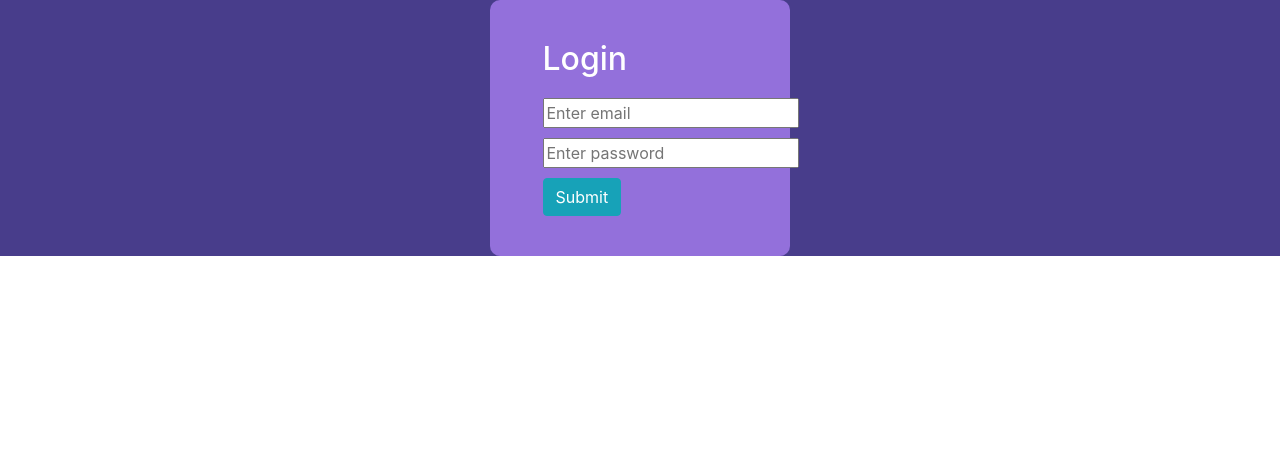
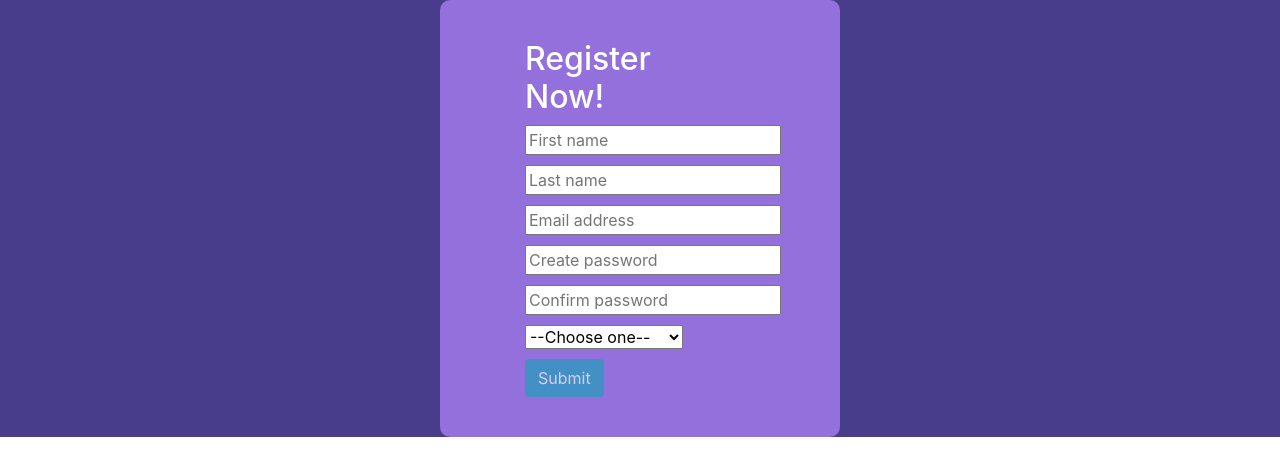
Before and after one commit to AnywhereFitness-BW/frontend, a React (Create React App) app: page /register in a window 1280 px wide. Before the commit this address led to /login. Shown: the top 476 px of the page. Built offline with nearby package versions, Linux system fonts and the light colour scheme.

Commit message:
register styling: inputs and color

```diff
--- a/src/App.js
+++ b/src/App.js
@@ -1,14 +1,18 @@
 import React from "react";
 import Register from "./components/Register";
 import Login from "./components/Login";
-
+import styled from "styled-components";
 import { Route, Link, Switch, useHistory } from "react-router-dom";
 
+const BodyBackground = styled.div`
+  background-color: #483d8b;
+`;
 function App() {
   const history = useHistory();
-  history.push("/login");
+  history.push("/register");
 
   return (
+    <BodyBackground>
       <div className="App">
         {/* <h1>FITNESS ANYWHERE</h1> */}
         {/* <h1>Login</h1>
@@ -26,6 +30,7 @@ function App() {
           {/* <Route path="/signUp" component={} /> */}
         </Switch>
       </div>
+    </BodyBackground>
   );
 }
 
--- a/src/components/Login.js
+++ b/src/components/Login.js
@@ -11,9 +11,6 @@ import {
   ButtonToggle,
 } from "reactstrap";
 
-const BodyBackground = styled.div`
-  background-color: #483d8b;
-`;
 const CustomBox = styled.div`
   width: 300px;
   margin: 0px auto;
@@ -94,7 +91,6 @@ const Login = (props) => {
   };
 
   return (
-    <BodyBackground>
       <CustomBox active={props.active}>
         {/* <Container> */}
         <div>
@@ -151,7 +147,6 @@ const Login = (props) => {
         </BoxContents>
         {/* </Container> */}
       </CustomBox>
-    </BodyBackground>
   );
 };
 
--- a/src/components/Register.js
+++ b/src/components/Register.js
@@ -10,26 +10,26 @@ import {
   Form,
 } from "reactstrap";
 
-const CustomBox = styled("div")`
-  width: 500px;
-  margin: 5px;
+const CustomBox = styled.div`
+  width: 400px;
+  margin: 0px auto;
   border-radius: 10px;
   padding: 40px;
   border: 10px;
-  background-color: ${(props) => (props.active ? "#9370DB" : "#9370DB")};
+  background-color: #9370db;
 `;
 
-const BoxContents = styled("div")`
-  border: 0px auto;
+const BoxContents = styled.div`
+  margin-right: 200px;
+`;
+
+const RegisterPrompt = styled.h2`
+  color: white;
 `;
 
 const Inputs = styled.div`
-  width: 300px;
-`
-
-const Button = styled.button`
-  width: 30px;
-`
+  margin-bottom: 10px;
+`;
 
 const Register = () => {
   const [isButtonDisabled, setIsButtonDisabled] = useState(true);
@@ -148,7 +148,7 @@ const Register = () => {
           <Form onSubmit={onSubmit}>
             <Row xs="2">
               <Col sm="12" md={{ size: 6, offset: 3 }}>
-                <h1>Register Now!</h1>
+                <RegisterPrompt>Register Now!</RegisterPrompt>
                 <Inputs>
                   <input
                     onChange={onInputChange}
@@ -159,6 +159,8 @@ const Register = () => {
                     value={formData.fname}
                     placeholder="First name"
                   />
+                </Inputs>
+                <Inputs>
                   <input
                     onChange={onInputChange}
                     name="lname"
@@ -168,7 +170,8 @@ const Register = () => {
                     value={formData.lname}
                     placeholder="Last name"
                   />
-
+                </Inputs>
+                <Inputs>
                   <input
                     onChange={onInputChange}
                     name="email"
@@ -178,7 +181,8 @@ const Register = () => {
                     value={formData.email}
                     placeholder="Email address"
                   />
-
+                </Inputs>
+                <Inputs>
                   <input
                     onChange={onInputChange}
                     name="password"
@@ -188,7 +192,8 @@ const Register = () => {
                     value={formData.password}
                     placeholder="Create password"
                   />
-
+                </Inputs>
+                <Inputs>
                   <input
                     onChange={onInputChange}
                     name="confirmPassword"
@@ -199,14 +204,13 @@ const Register = () => {
                     placeholder="Confirm password"
                   />
                 </Inputs>
-                <label>
-                  Choose one:
+                <Inputs>
                   <select onChange={onInputChange} name="userRole">
                     <option value="">--Choose one--</option>
                     <option value="student">I am a student.</option>
                     <option value="instructor">I am an instructor.</option>
                   </select>
-                </label>
+                </Inputs>
                 {isAuthVisible && (
                   <label htmlFor="code">
                     Authorization code:
@@ -222,7 +226,6 @@ const Register = () => {
                 )}
 
                 {/* <input type="submit" /> */}
-                <Button>
                 <ButtonToggle
                   disabled={isButtonDisabled}
                   color="info"
@@ -230,7 +233,6 @@ const Register = () => {
                 >
                   Submit
                 </ButtonToggle>
-                </Button>
               </Col>
             </Row>
           </Form>
```
Lines whose indentation alone changed are shown as unchanged.
